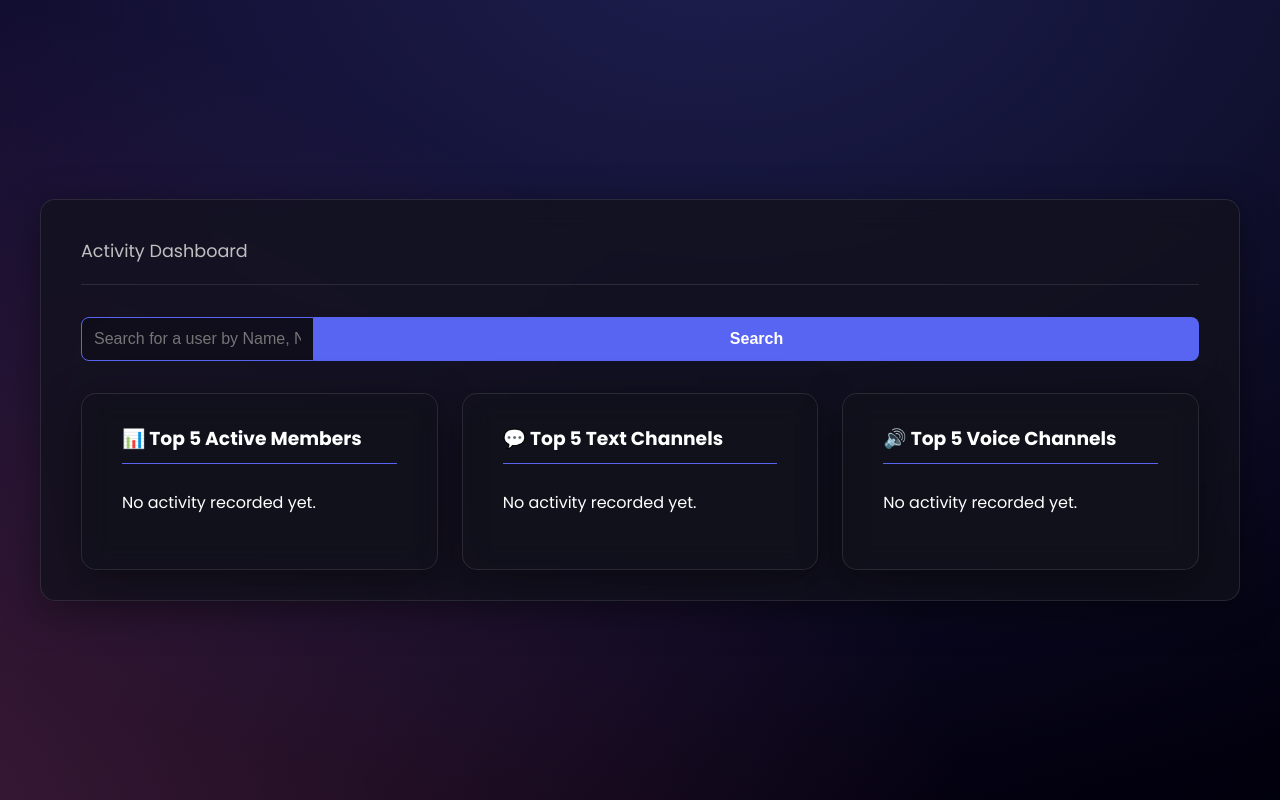
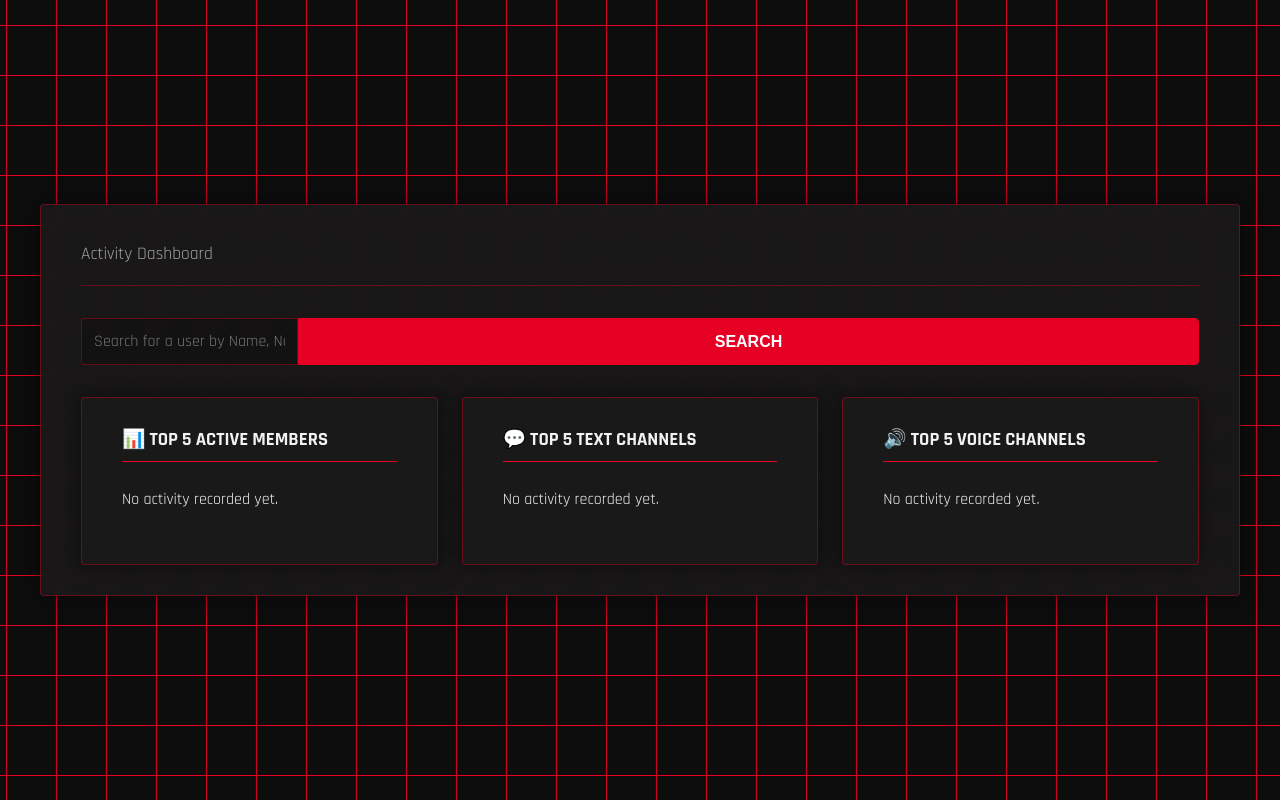
Before and after one commit to LeClarkGames/leclark-final-update, a Python web app: template templates/dashboard.html in a window 1280 px wide. Run offline with Jinja, Linux system fonts and the light colour scheme; the template is opened without the code that fills it, so the values that code supplies are empty.

Commit message:
Add files via upload

```diff
--- a/static/style.css
+++ b/static/style.css
@@ -1,22 +1,35 @@
-@import url('https://fonts.googleapis.com/css2?family=Poppins:wght@400;600;700&display=swap');
+/* --- NEW: Google Font Import for a sharper style --- */
+@import url('https://fonts.googleapis.com/css2?family=Rajdhani:wght@400;600;700&display=swap');
 
-/* --- Animated Nebula Background --- */
-@keyframes move-nebula {
+/* --- NEW: Animated Grid Background --- */
+@keyframes move-grid {
     0% { background-position: 0% 50%; }
-    50% { background-position: 100% 50%; }
-    100% { background-position: 0% 50%; }
+    100% { background-position: 100% 50%; }
+}
+
+:root {
+    --background-color: #0D0D0D;
+    --primary-ui-color: #1A1A1A;
+    --accent-color: #E60023; /* Sharp Red */
+    --text-color: #F2F2F2;
+    --secondary-text-color: #a0a0a0;
+    --border-color: rgba(230, 0, 35, 0.4);
+}
+
+.main-content {
+    flex-grow: 1;
+    flex: 1;
 }
 
 body {
-    background-color: #00000a;
+    background-color: var(--background-color);
     background-image:
-        radial-gradient(ellipse at 70% 20%, rgba(100, 120, 255, 0.25) 0%, rgba(0,0,0,0) 50%),
-        radial-gradient(ellipse at 30% 80%, rgba(255, 120, 180, 0.25) 0%, rgba(0,0,0,0) 50%),
-        linear-gradient(125deg, #0d0221 0%, #00000a 100%);
-    background-size: 200% 200%;
-    animation: move-nebula 25s ease infinite;
-    font-family: 'Poppins', sans-serif;
-    color: #fff;
+        linear-gradient(var(--accent-color) 1px, transparent 1px),
+        linear-gradient(90deg, var(--accent-color) 1px, transparent 1px);
+    background-size: 50px 50px;
+    background-position: center center;
+    font-family: 'Rajdhani', sans-serif;
+    color: var(--text-color);
     display: flex;
     justify-content: center;
     align-items: center;
@@ -33,13 +47,13 @@ body {
 }
 
 .card {
-    background: rgba(18, 18, 28, 0.75);
-    backdrop-filter: blur(15px);
-    -webkit-backdrop-filter: blur(15px);
-    border-radius: 15px;
+    background: rgba(26, 26, 26, 0.85);
+    backdrop-filter: blur(10px);
+    -webkit-backdrop-filter: blur(10px);
+    border-radius: 4px; /* Sharper corners */
     padding: 30px 40px;
-    box-shadow: 0 10px 40px rgba(0, 0, 0, 0.4);
-    border: 1px solid rgba(255, 255, 255, 0.1);
+    box-shadow: 0 0 25px rgba(0, 0, 0, 0.5);
+    border: 1px solid var(--border-color);
     text-align: center;
 }
 
@@ -48,7 +62,7 @@ body {
     align-items: center;
     gap: 20px;
     margin-bottom: 2rem;
-    border-bottom: 1px solid rgba(255, 255, 255, 0.1);
+    border-bottom: 1px solid var(--border-color);
     padding-bottom: 20px;
     text-align: left;
 }
@@ -57,23 +71,27 @@ body {
     width: 70px;
     height: 70px;
     border-radius: 50%;
+    border: 2px solid var(--accent-color);
 }
 
 h1 {
     margin: 0;
-    font-size: 1.8rem;
+    font-size: 2.2rem;
     font-weight: 700;
+    text-transform: uppercase;
 }
 
 h3 {
     margin-top: 0;
-    border-bottom: 1px solid #5865F2;
+    border-bottom: 1px solid var(--accent-color);
     padding-bottom: 10px;
+    text-transform: uppercase;
+    font-weight: 700;
 }
 
 .subtitle, p {
     font-size: 1.1rem;
-    color: #c0c0c0;
+    color: var(--secondary-text-color);
     margin: 0.5rem 0 0 0;
 }
 
@@ -138,47 +156,56 @@ h3 {
     text-align: left;
 }
 .stat-item {
-    background: rgba(0,0,0,0.2);
+    background: rgba(0,0,0,0.3);
     padding: 15px;
-    border-radius: 8px;
+    border-radius: 4px;
+    border-left: 3px solid var(--accent-color);
 }
 .stat-label {
     font-size: 14px;
-    color: #adb5bd;
+    color: var(--secondary-text-color);
     text-transform: uppercase;
 }
 .stat-value {
-    font-size: 28px;
+    font-size: 32px;
     font-weight: 700;
 }
 .search-bar { display: flex; margin-bottom: 2rem; }
 #userSearch {
-    flex-grow: 1; padding: 12px; font-size: 16px; border-radius: 8px 0 0 8px;
-    border: 1px solid #5865F2; background: rgba(0,0,0,0.2); color: #fff;
+    flex-grow: 1; padding: 12px; font-size: 16px; border-radius: 4px 0 0 4px;
+    border: 1px solid var(--border-color); background: rgba(0,0,0,0.2); color: #fff;
+    font-family: 'Rajdhani', sans-serif;
 }
 #userSearchBtn {
-    padding: 12px 20px; font-size: 16px; border-radius: 0 8px 8px 0;
-    border: none; background: #5865F2; color: #fff; cursor: pointer;
+    padding: 12px 20px; font-size: 16px; border-radius: 0 4px 4px 0;
+    border: 1px solid var(--accent-color); background: var(--accent-color); color: #fff; cursor: pointer;
+    font-weight: 700;
+    text-transform: uppercase;
 }
 .stat-list { list-style: none; padding: 0; }
 .stat-list li { display: flex; justify-content: space-between; padding: 8px 0; border-bottom: 1px solid #2a2a33; }
 .stat-list li:last-child { border-bottom: none; }
-.stat-list span { font-weight: 600; }
+.stat-list span { font-weight: 700; color: var(--accent-color); }
 #userInfoCard { display: none; }
 
 /* --- Buttons and Forms --- */
 button, .button {
     width: 100%;
     padding: 15px;
-    border: none;
+    border: 1px solid var(--accent-color);
+    background-color: transparent;
+    color: var(--text-color);
     font-size: 18px;
     font-weight: 700;
     cursor: pointer;
-    border-radius: 8px;
-    transition: background-color 0.2s;
+    border-radius: 4px;
+    transition: background-color 0.2s, color 0.2s;
     text-decoration: none;
     display: inline-block;
     text-align: center;
+    text-transform: uppercase;
 }
-.approve-btn { background-color: #57F287; color: #000; }
-.approve-btn:hover { background-color: #4cdb7b; }
+.approve-btn, button:hover, .button:hover {
+    background-color: var(--accent-color);
+    color: #fff;
+}
```
Also changed, not shown: other parts of static/style.css (+14 -13 lines).
